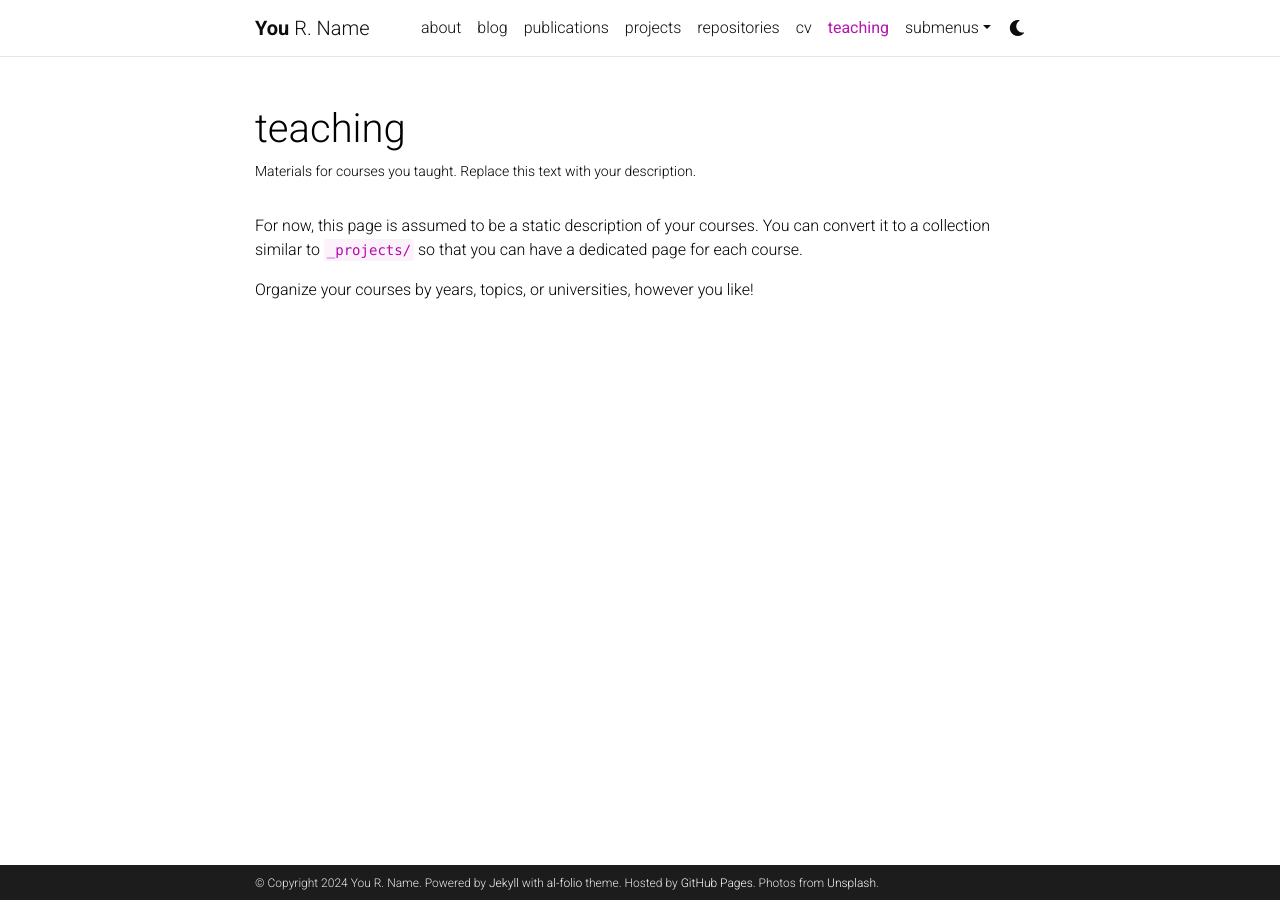
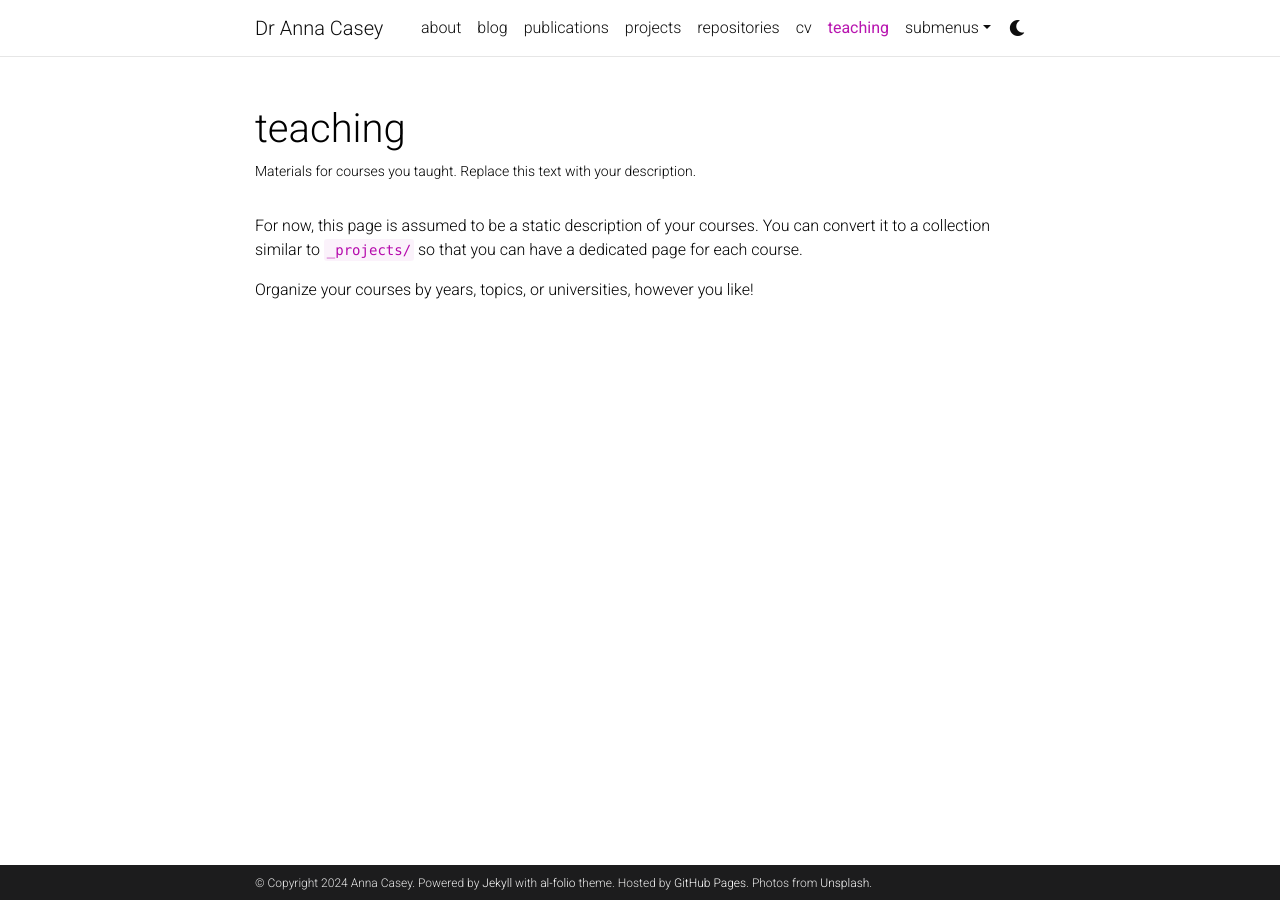
Before and after one commit to annacasey97/annacasey97.github.io, a Jekyll site: the page built from _pages/teaching.md, in a window 1280 px wide. Built offline with Jekyll 4.4.1, drawn with Linux system fonts in a browser that asks for light colours; comment, search, counter and statistics services are not loaded; a style sheet for code colours, icons or effects is not loaded.

Commit message:
Update _config.yml

```diff
--- a/_config.yml
+++ b/_config.yml
@@ -2,11 +2,11 @@
 # Site settings
 # -----------------------------------------------------------------------------
 
-title: blank # the website title (if blank, full name will be used instead)
-first_name: You
-middle_name: R.
-last_name: Name
-email: you@example.com
+title: Dr Anna Casey # the website title (if blank, full name will be used instead)
+first_name: Anna
+middle_name:
+last_name: Casey
+email: # you@example.com
 description: > # the ">" symbol means to ignore newlines until "footer_text:"
   A simple, whitespace theme for academics. Based on [*folio](https://github.com/bogoli/-folio) design.
 footer_text: >
```
